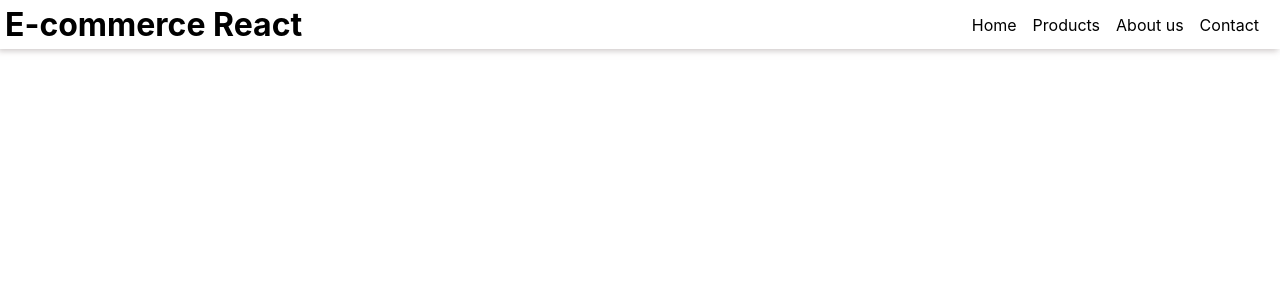
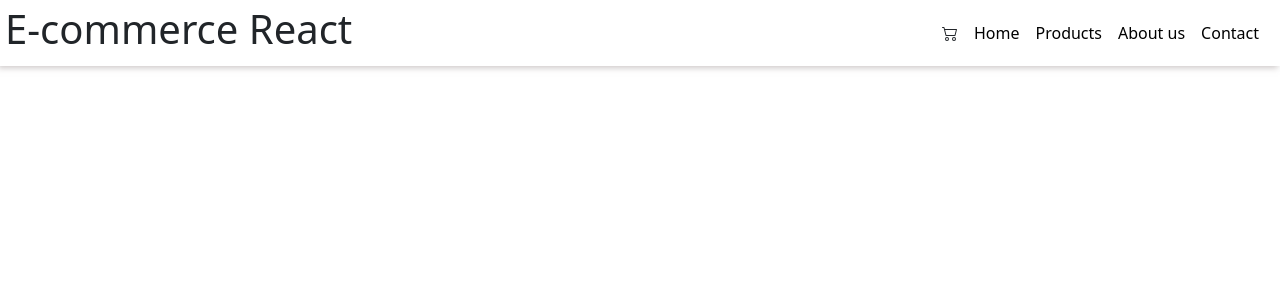
Before and after one commit to JuanCruzFernandez1995/react-app, a React (Create React App) app in the folder mi-react/: page / in a window 1280 px wide. Shown: the top 300 px of the page. Built offline with nearby package versions, Linux system fonts and the light colour scheme.

Commit message:
add CartWidget

```diff
--- a/mi-react/package.json
+++ b/mi-react/package.json
@@ -3,9 +3,11 @@
   "version": "0.1.0",
   "private": true,
   "dependencies": {
+    "@popperjs/core": "^2.11.5",
     "@testing-library/jest-dom": "^5.16.4",
     "@testing-library/react": "^13.3.0",
     "@testing-library/user-event": "^13.5.0",
+    "bootstrap": "^5.2.0",
     "react": "^18.2.0",
     "react-dom": "^18.2.0",
     "react-scripts": "5.0.1",
--- a/mi-react/src/App.css
+++ b/mi-react/src/App.css
@@ -2,6 +2,11 @@
   margin: 0;
   padding: 0;
   box-sizing: border-box;
+}
+
+body {
+  width: 100%;
+  height: auto;
 }
 
 /* NAVBAR START */
@@ -11,35 +16,42 @@
   align-items: center;
   box-shadow: -2px 2px 6px 0px rgba(181,174,174,0.68);
   padding: 5px;
+  width: 100%;
+  height: auto;
 
 }
 
 .navBar ul{
   display: flex;
+  margin: 0;
+  padding: 0;
+
 }
 
 
 .navBar ul li {
   list-style: none;
   margin-right: 1em;
-  transition: all 3s ease;
+  transition: all 0.3s ease;
+
 }
 
 .navBar ul li:hover {
   border-bottom: 1px solid black;
-
+  transform: scale(1.1);
 }
 
-a:link {
+.navBar ul li a {
   text-decoration: none;
   color: black
 }
 
-@keyframes App-logo-spin {
-  from {
-    transform: rotate(0deg);
-  }
-  to {
-    transform: rotate(360deg);
-  }
+/* NAVBAR END */
+
+/* CART CSS  */
+
+.Cart {
+  margin-right: 1em;
+  display: flex;
+  align-items: center;
 }
--- a/mi-react/src/App.js
+++ b/mi-react/src/App.js
@@ -1,4 +1,5 @@
 import './App.css';
+import ItemListContainer from "./components/ItemListContainer";
 import NavBar from './components/NavBar';
 
 function App() {
--- /dev/null
+++ b/mi-react/src/components/CartWidget.js
@@ -0,0 +1,11 @@
+function CartWidget (){
+    return (
+        <div className="Cart">
+            <svg xmlns="http://www.w3.org/2000/svg" width="16" height="16" fill="currentColor" class="bi bi-cart2" viewBox="0 0 16 16">
+                <path d="M0 2.5A.5.5 0 0 1 .5 2H2a.5.5 0 0 1 .485.379L2.89 4H14.5a.5.5 0 0 1 .485.621l-1.5 6A.5.5 0 0 1 13 11H4a.5.5 0 0 1-.485-.379L1.61 3H.5a.5.5 0 0 1-.5-.5zM3.14 5l1.25 5h8.22l1.25-5H3.14zM5 13a1 1 0 1 0 0 2 1 1 0 0 0 0-2zm-2 1a2 2 0 1 1 4 0 2 2 0 0 1-4 0zm9-1a1 1 0 1 0 0 2 1 1 0 0 0 0-2zm-2 1a2 2 0 1 1 4 0 2 2 0 0 1-4 0z"/>
+            </svg>
+        </div>
+    );
+}
+
+export default CartWidget;
--- a/mi-react/src/components/NavBar.js
+++ b/mi-react/src/components/NavBar.js
@@ -1,3 +1,5 @@
+import CartWidget from "./CartWidget";
+
 function NavBar() {
     return (
       <div className="navBar">
@@ -5,6 +7,7 @@
               E-commerce React
           </h1>
           <ul>
+            <CartWidget />
             <li>
                 <a href="Home">
                   Home
@@ -26,6 +29,7 @@
                 </a>
             </li>
           </ul>
+
       </div>
     );
   }
--- a/mi-react/src/index.js
+++ b/mi-react/src/index.js
@@ -2,6 +2,7 @@
 import ReactDOM from 'react-dom/client';
 import './index.css';
 import App from './App';
+import 'bootstrap/dist/css/bootstrap.css';
 
 
 const root = ReactDOM.createRoot(document.getElementById('root'));
```
Also changed, not shown: mi-react/public/index.html (line endings or trailing spaces), mi-react/src/components/ItemListContainer.js (added), 1 other file (tests, documents, lock files or other folders).
